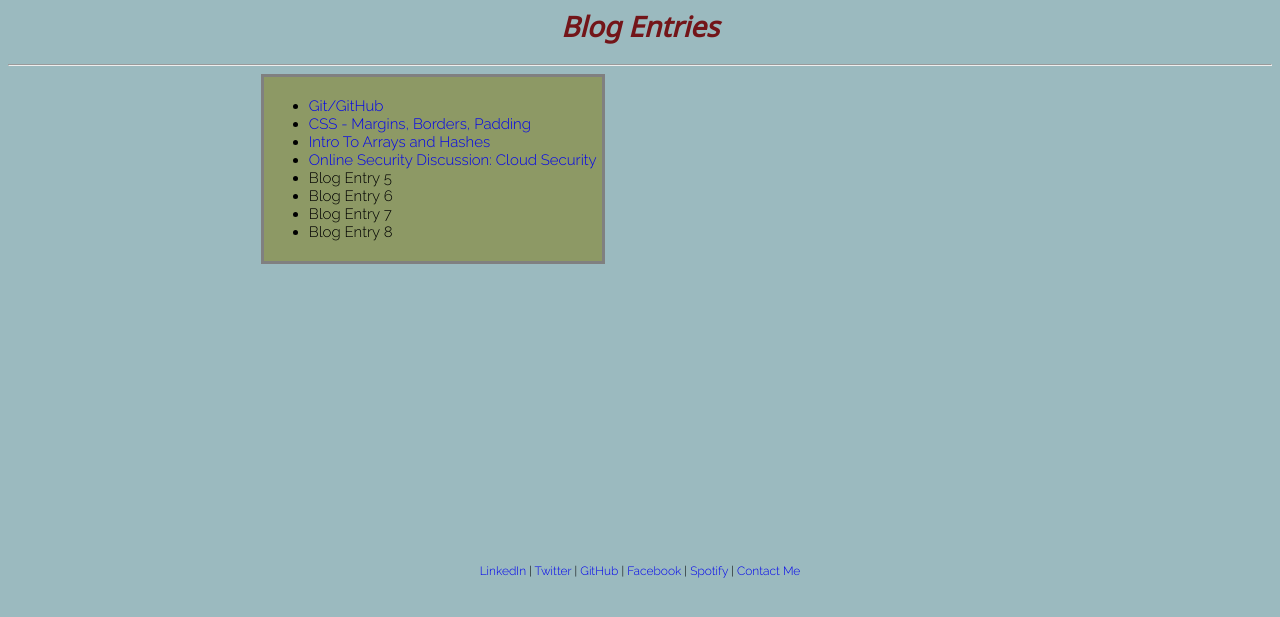
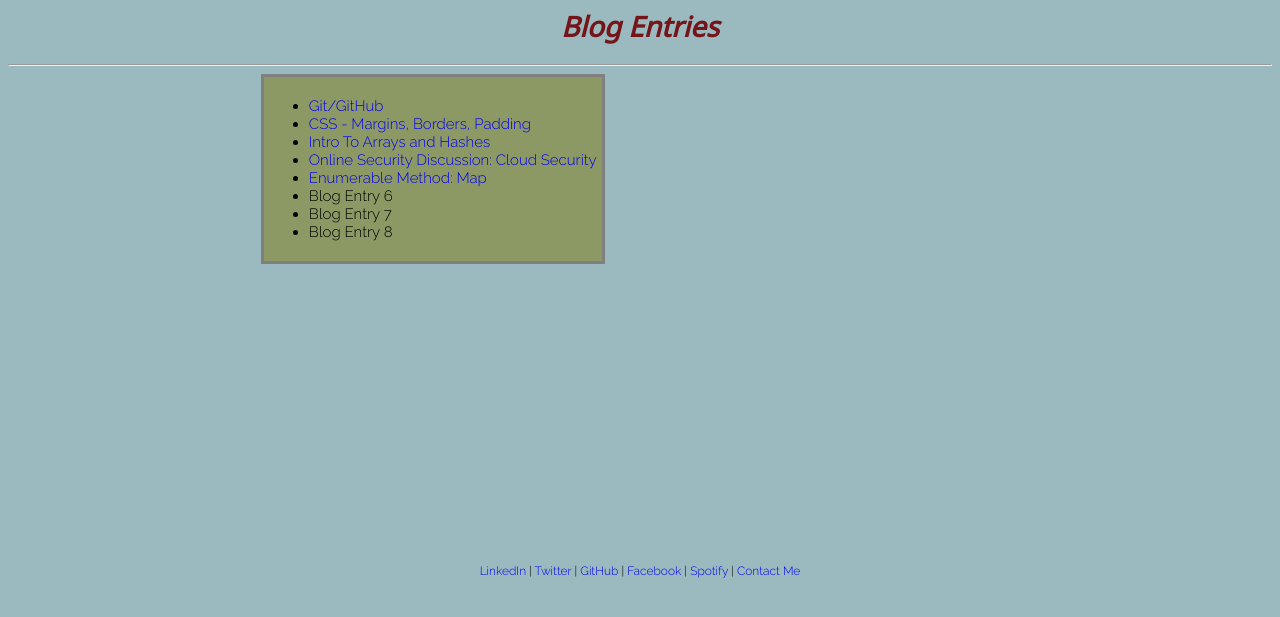
Before and after one commit to mikelondon/mikelondon.github.io, a plain HTML site: page blog/index.html in a window 1280 px wide. Shown: the part 67-684 px from the top of the page. Drawn offline with Linux system fonts and the light colour scheme.

Commit message:
Add Link to new post

```diff
--- a/blog/index.html
+++ b/blog/index.html
@@ -25,7 +25,7 @@
     <li> <a href="css-concepts.html">CSS - Margins, Borders, Padding</a></li>
     <li> <a href="arrays-hashes.html">Intro To Arrays and Hashes</a></li>
     <li><a href="online-security-discussion.html">Online Security Discussion: Cloud Security</a></li>
-    <li> Blog Entry 5</li>
+    <li> <a href="enumerable-methods.html">Enumerable Method: Map</a></li>
     <li> Blog Entry 6</li>
     <li> Blog Entry 7</li>
     <li> Blog Entry 8</li>
```
